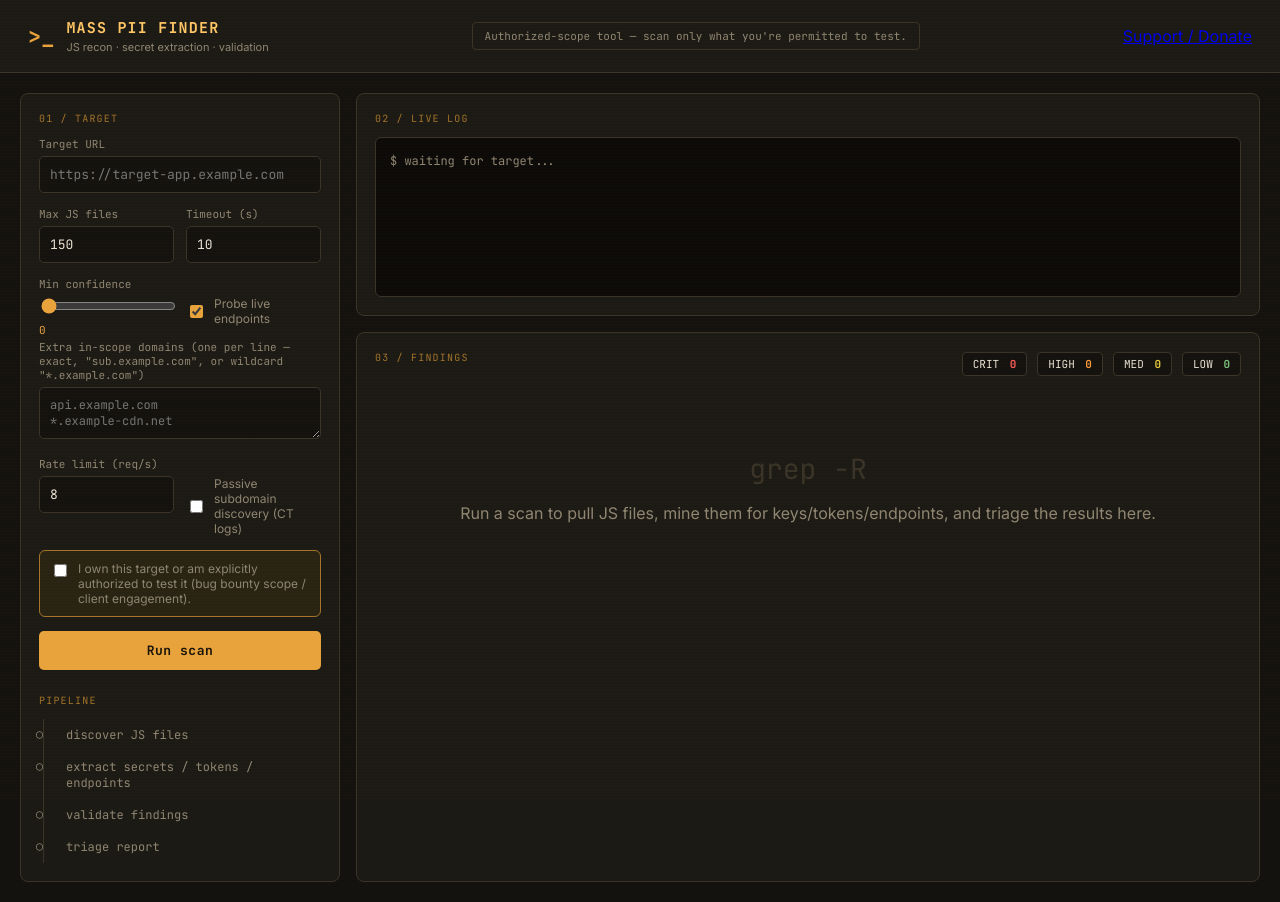
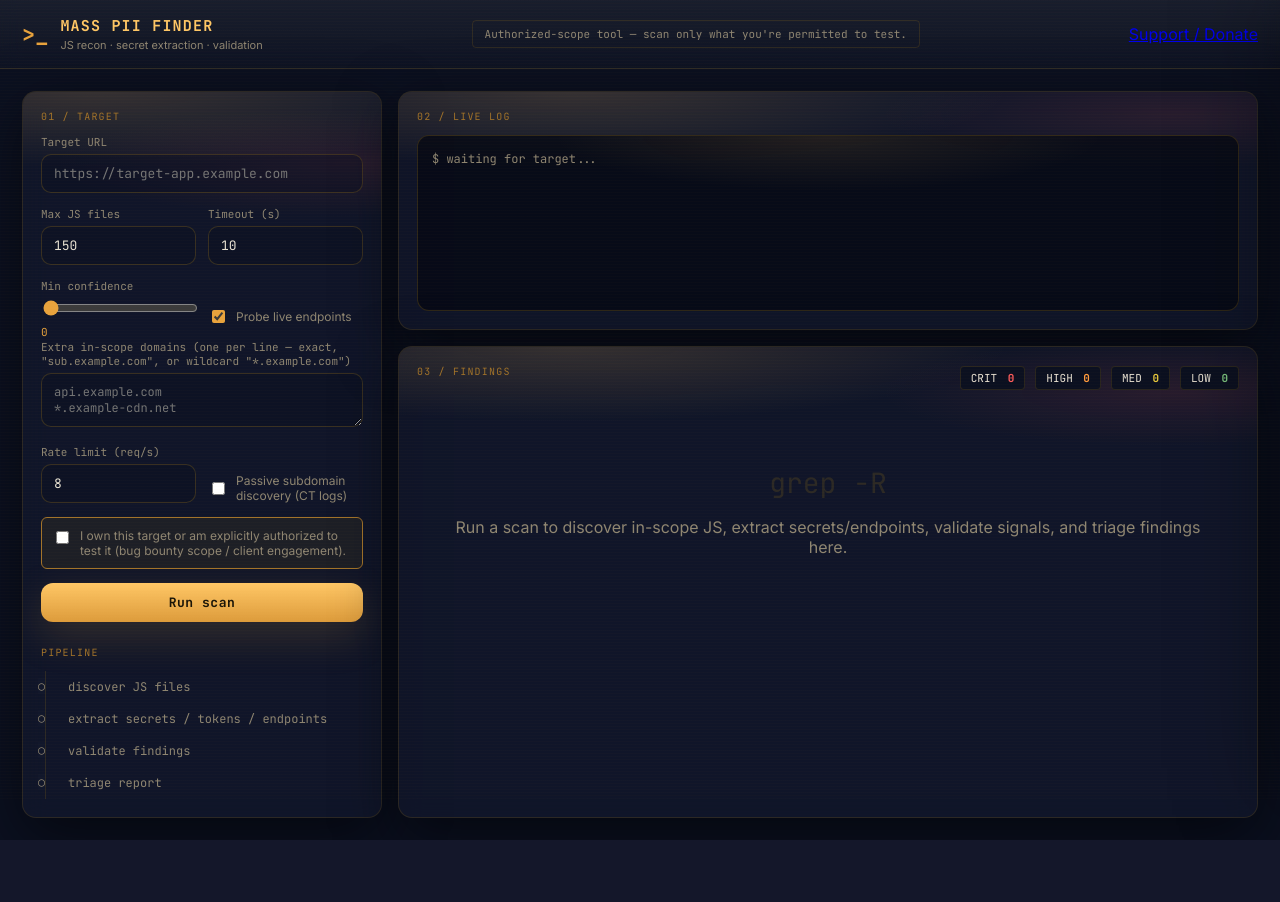
Before and after one commit to kanishk-dadhich/Recon_Tools, a Flask app: page / in a window 1280 px wide. After the commit the page ends 840 px from the top, so only its background shows below. Run offline with Flask 3, Linux system fonts and the light colour scheme; some libraries are stand-ins or nearby versions.

Commit message:
UI refresh: modern glass/terminal look

```diff
--- a/static/style.css
+++ b/static/style.css
@@ -1,10 +1,15 @@
 @import url('https://fonts.googleapis.com/css2?family=JetBrains+Mono:wght@400;500;700&family=Inter:wght@400;500;600;700&display=swap');
 
 :root {
-  --bg: #14120f;
-  --bg-panel: #1c1a15;
-  --bg-panel-raised: #221f19;
-  --line: #3a3428;
+  --bg: #0b1020;
+  --bg-panel: rgba(18, 24, 45, 0.72);
+  --bg-panel-raised: rgba(26, 33, 59, 0.86);
+  --line: rgba(120, 92, 28, 0.28);
+  --glass: rgba(255,255,255,0.04);
+  --glass-2: rgba(255,255,255,0.07);
+  --shadow: 0 18px 60px rgba(0,0,0,0.55);
+  --glow: 0 0 0 rgba(0,0,0,0);
+
   --amber: #e8a33d;
   --amber-dim: #a3742a;
   --amber-bright: #ffc766;
@@ -42,10 +47,12 @@ body {
   display: flex;
   justify-content: space-between;
   align-items: center;
-  padding: 18px 28px;
+  padding: 16px 22px;
   border-bottom: 1px solid var(--line);
-  background: var(--bg-panel);
+  background: linear-gradient(180deg, rgba(255,255,255,0.06), rgba(255,255,255,0.02));
+  backdrop-filter: blur(10px);
 }
+
 
 .brand { display: flex; align-items: center; gap: 12px; }
 .brand-glyph {
@@ -77,20 +84,37 @@ body {
 
 .layout {
   display: grid;
-  grid-template-columns: 320px 1fr;
+  grid-template-columns: 360px 1fr;
   grid-template-rows: auto 1fr;
   gap: 16px;
-  padding: 20px;
+  padding: 22px;
   max-width: 1400px;
   margin: 0 auto;
 }
 
+
 .panel {
   background: var(--bg-panel);
   border: 1px solid var(--line);
-  border-radius: 8px;
+  border-radius: 14px;
   padding: 18px;
+  box-shadow: var(--shadow);
+  backdrop-filter: blur(12px);
+  position: relative;
+  overflow: hidden;
 }
+
+.panel::before {
+  content: '';
+  position: absolute;
+  inset: -2px;
+  background: radial-gradient(800px 140px at 20% 0%, rgba(255,199,102,0.16), transparent 55%),
+              radial-gradient(650px 120px at 90% 10%, rgba(255,92,92,0.10), transparent 45%);
+  pointer-events: none;
+}
+
+.panel > * { position: relative; }
+
 
 .panel-label {
   font-family: var(--mono);
@@ -115,33 +139,38 @@ body {
 
 input[type=text], input[type=number] {
   width: 100%;
-  background: var(--bg);
-  border: 1px solid var(--line);
+  background: rgba(11, 16, 32, 0.35);
+  border: 1px solid rgba(120, 92, 28, 0.40);
   color: var(--text);
-  padding: 9px 10px;
-  border-radius: 5px;
+  padding: 10px 12px;
+  border-radius: 10px;
   font-family: var(--mono);
   font-size: 13px;
   margin-bottom: 14px;
+  transition: border-color 0.15s, box-shadow 0.15s, transform 0.05s;
 }
+input[type=text], input[type=number] { box-shadow: 0 0 0 rgba(0,0,0,0); }
+
 input[type=text]:focus, input[type=number]:focus {
   outline: none;
-  border-color: var(--amber);
+  border-color: rgba(255,199,102,0.95);
+  box-shadow: 0 0 0 3px rgba(232,163,61,0.14);
 }
 
 textarea {
   width: 100%;
-  background: var(--bg);
-  border: 1px solid var(--line);
+  background: rgba(11, 16, 32, 0.35);
+  border: 1px solid rgba(120, 92, 28, 0.40);
   color: var(--text);
-  padding: 9px 10px;
-  border-radius: 5px;
+  padding: 10px 12px;
+  border-radius: 10px;
   font-family: var(--mono);
   font-size: 12px;
   margin-bottom: 14px;
   resize: vertical;
+  transition: border-color 0.15s, box-shadow 0.15s;
 }
-textarea:focus { outline: none; border-color: var(--amber); }
+textarea:focus { outline: none; border-color: rgba(255,199,102,0.95); box-shadow: 0 0 0 3px rgba(232,163,61,0.14); }
 
 .row { display: flex; gap: 12px; }
 .field { flex: 1; }
@@ -168,19 +197,22 @@ input[type=range] { width: 100%; accent-color: var(--amber); }
 
 .btn-primary {
   width: 100%;
-  background: var(--amber);
+  background: linear-gradient(180deg, rgba(255,199,102,1), rgba(232,163,61,0.95));
   color: #1a1508;
   border: none;
   padding: 11px;
-  border-radius: 5px;
-  font-weight: 700;
+  border-radius: 12px;
+  font-weight: 800;
   font-family: var(--mono);
   font-size: 13px;
   letter-spacing: 0.04em;
   cursor: pointer;
-  transition: background 0.15s;
+  transition: transform 0.08s, filter 0.15s, box-shadow 0.15s;
+  box-shadow: 0 14px 40px rgba(232,163,61,0.18);
 }
-.btn-primary:hover { background: var(--amber-bright); }
+.btn-primary:active { transform: translateY(1px); }
+
+.btn-primary:hover { filter: brightness(1.05); box-shadow: 0 18px 50px rgba(255,199,102,0.22); }
 .btn-primary:disabled { background: var(--line); color: var(--text-dim); cursor: not-allowed; }
 
 .btn-ghost {
@@ -219,16 +251,28 @@ input[type=range] { width: 100%; accent-color: var(--amber); }
 #pipeline-steps li.complete::before { content: '●'; color: var(--low); }
 
 .console {
-  background: #0d0b09;
-  border: 1px solid var(--line);
-  border-radius: 6px;
+  background: rgba(7, 10, 20, 0.78);
+  border: 1px solid rgba(120, 92, 28, 0.35);
+  border-radius: 12px;
   padding: 14px;
-  height: 160px;
+  height: 176px;
   overflow-y: auto;
   font-family: var(--mono);
   font-size: 12px;
   line-height: 1.6;
+  position: relative;
 }
+
+.console::after {
+  content: '';
+  position: absolute;
+  inset: 0;
+  pointer-events: none;
+  background: radial-gradient(500px 100px at 50% 0%, rgba(255,199,102,0.10), transparent 55%);
+}
+
+.console > * { position: relative; }
+
 .console-line { color: var(--text); white-space: pre-wrap; word-break: break-all; }
 .console-line.dim { color: var(--text-dim); }
 .console-line.warn { color: var(--high); }
--- a/templates/index.html
+++ b/templates/index.html
@@ -121,7 +121,7 @@
 
     <div id="empty-state" class="empty-state">
       <div class="empty-glyph">grep -R</div>
-      <p>Run a scan to pull JS files, mine them for keys/tokens/endpoints, and triage the results here.</p>
+      <p>Run a scan to discover in-scope JS, extract secrets/endpoints, validate signals, and triage findings here.</p>
     </div>
 
     <div id="findings-table-wrap" style="display:none">
```
Also changed, not shown: other parts of static/style.css (+54 -11 lines).
